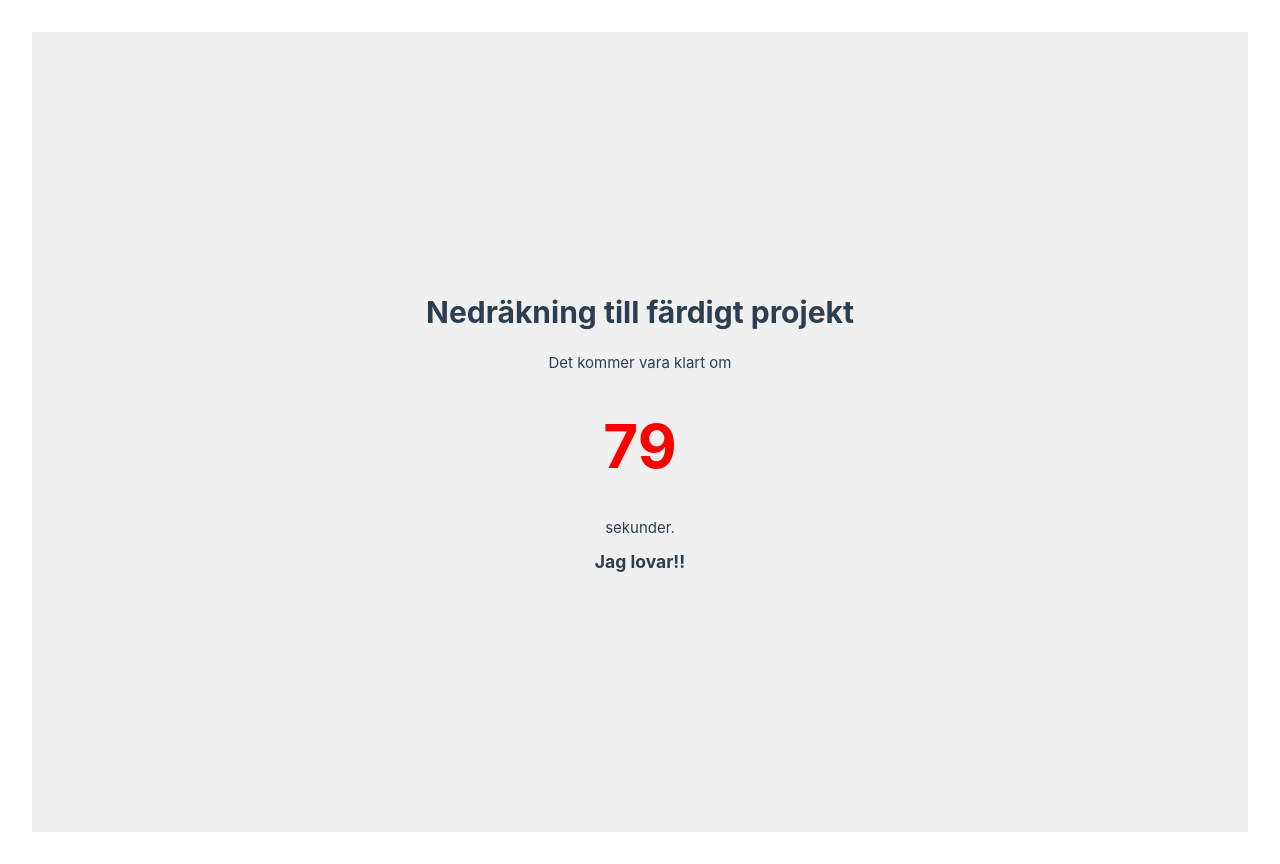
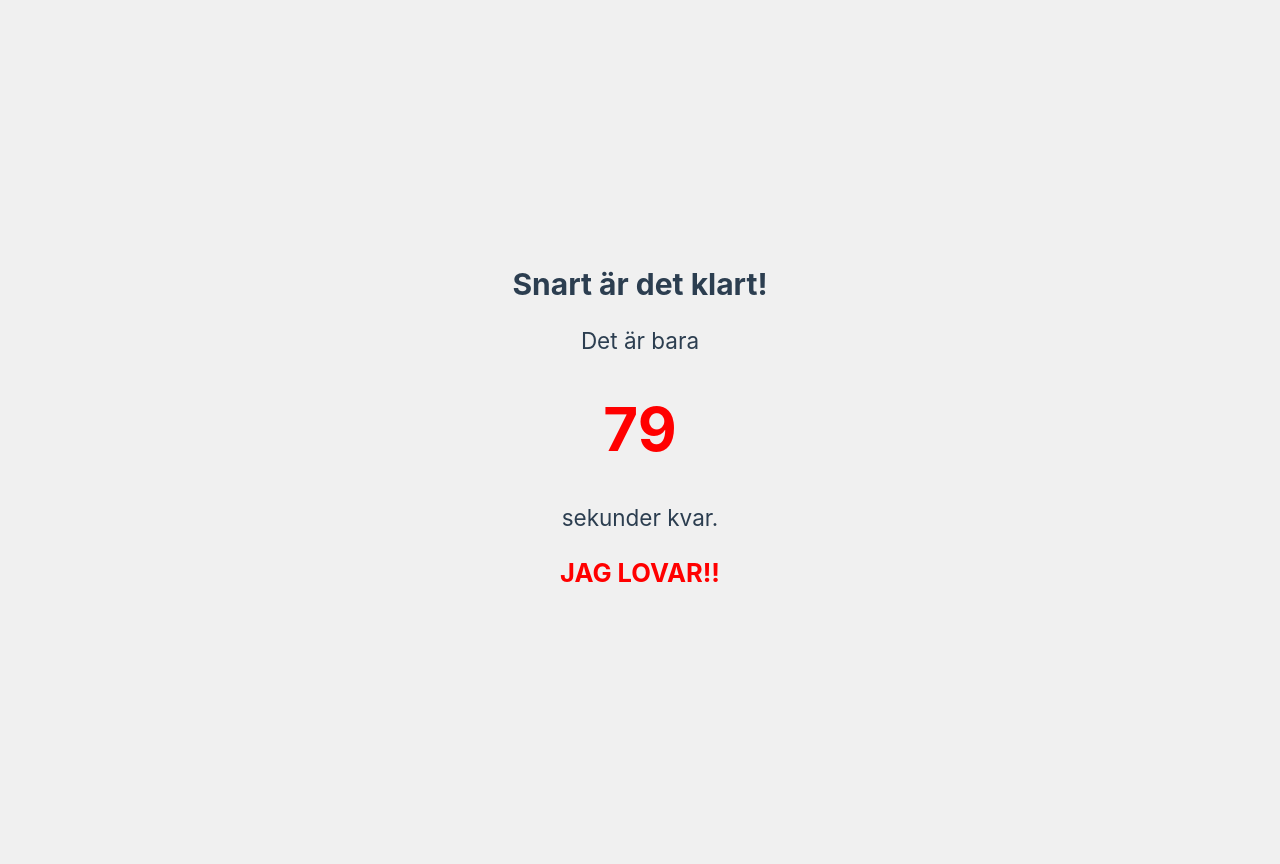
Before and after one commit to annkar73/vue-endless-countdown, a Vue app: page / in a window 1280 px wide. Built offline with nearby package versions, Linux system fonts and the light colour scheme.

Commit message:
update font sizes and styles

```diff
--- a/src/App.vue
+++ b/src/App.vue
@@ -5,13 +5,13 @@ import EndlessCounter from './components/EndlessCounter.vue';
 <template>
   <main>
     <div id="app">
-      <h1>Nedräkning till färdigt projekt</h1>
+      <h1>Snart är det klart!</h1>
       <div class="countdown-container">
-        <p>Det kommer vara klart om</p>
+        <p>Det är bara</p>
         <div class="counter">
           <EndlessCounter />
         </div>
-        <p>sekunder.</p>
+        <p>sekunder kvar.</p>
         <h3>Jag lovar!!</h3>
       </div>
     </div>
@@ -25,7 +25,8 @@ main {
   justify-content: center;
   align-items: center;
   height: 100vh;
-  margin: 0;
+  margin: none;
+  padding: none;
   background-color: #f0f0f0;
 }
 
@@ -53,10 +54,14 @@ h1 {
 }
 
 p {
-  font-size: 1em;
+  font-size: 1.5em;
   margin: 0;
 }
 h3 {
+  padding: 10px 50px;
+  color: red;
   font-weight: bolder;
+  font-size: 1.7em;
+  text-transform: uppercase;
 }
 </style>
--- a/src/assets/main.css
+++ b/src/assets/main.css
@@ -1,5 +1,8 @@
 @import './base.css';
 
+body {
+  background-color: #f0f0f0;
+}
 #app {
   max-width: 1280px;
   align-items: center;
```
